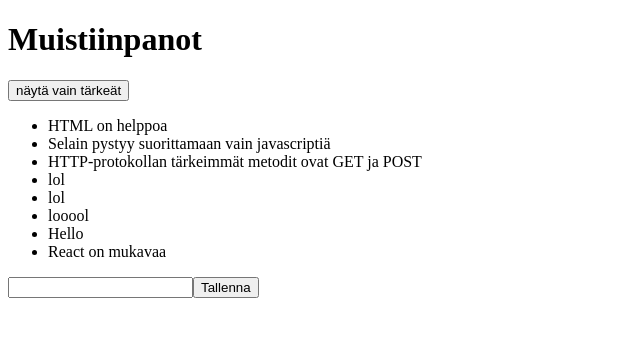
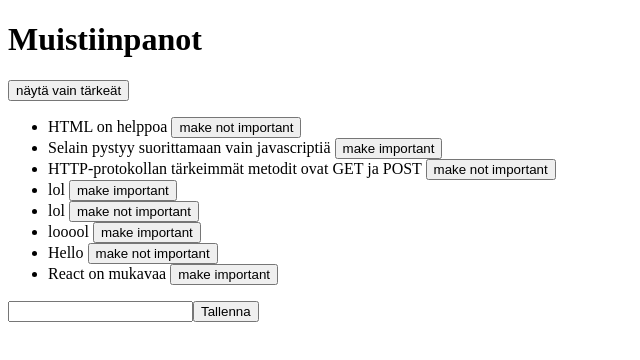
Before and after one commit to Vertipae/FullStackReact, a React (Create React App) app in the folder osa2/esimerkkisovellus2/: page / in a window 1280 px wide. Shown: the top 360 px of the page, without its empty margins (0-640 px from the left). Built offline with nearby package versions, Linux system fonts and the light colour scheme; data requests are answered from the project's data file.

Commit message:
Muistiinpanon tärkeyden muutos

```diff
--- a/osa2/esimerkkisovellus2/src/App.js
+++ b/osa2/esimerkkisovellus2/src/App.js
@@ -73,6 +73,28 @@ class App extends React.Component {
         // console.log('nappia painettu')
         // console.log(event.target)
     }
+    toggleImportanceOf = (id) => {
+        return () => {
+            // Ensimmäinen rivi määrittelee jokaiselle muistiinpanolle id-kenttään perustuvan yksilöivän url:in.
+            const url = `http://localhost:3001/notes/${id}`
+            // Taulukon metodilla find etsitään muutettava muistiinpano ja talletetaan muuttujaan note viite siihen.
+            const note = this.state.notes.find(n => n.id === id)
+            // Sen jälkeen luodaan uusi olio, jonka sisältö on sama kuin vanhan olion sisältö poislukien kenttä important.
+            const changedNote = { ...note, important: !note.important }
+            // Takaisinkutsufunktiossa asetetaan komponentin App tilaan kaikki vanhat muistiinpanot paitsi muuttuneen, josta tilaan asetetaan palvelimen palauttama versio
+            axios
+                .put(url, changedNote)
+                .then(response => {
+                    this.setState({
+                        // Jokainen uuden taulukon alkio luodaan ehdollisesti siten, että jos ehto note.id !== id on tosi, otetaan uuteen taulukkoon suoraan vanhan taulukon kyseinen alkio.
+                        //  Jos ehto on epätosi, eli kyseessä on muutettu muistiinpano, otetaan uuteen taulukkoon palvelimen palauttama olio.
+                        notes: this.state.notes.map(note => note.id !== id ? note : response.data)
+                    })
+                })
+            // console.log('importance of ' + id + ' need to be toggled')
+            // console.log(`importance of ${id} needs to be toggled`)
+        }
+    }
 
     toggleVisible = () => {
         this.setState({ showAll: !this.state.showAll })
@@ -97,8 +119,8 @@ class App extends React.Component {
                     </button>
                 </div>
                 <ul>
-                    {notesToShow.map(note => <Note key={note.id} note={note} />)}
-                    {/* {this.state.notes.map(note => <Note key={note.id} note={note} />)} */}
+                    {/* Jokaisen muistiinpanon tapahtumankäsittelijä on nyt yksilöllinen, sillä se sisältää muistiinpanon id:n. toggleImportanceOf ei itsessään ole tapahtumankäsittelijä  */}
+                    {notesToShow.map(note => <Note key={note.id} note={note} toggleImportance={this.toggleImportanceOf(note.id)} />)}
 
                 </ul>
                 <form onSubmit={this.addNote}>
--- a/osa2/esimerkkisovellus2/src/components/Note.js
+++ b/osa2/esimerkkisovellus2/src/components/Note.js
@@ -1,8 +1,10 @@
 import React from 'react'
 
-const Note = ({ note }) => {
+const Note = ({ note, toggleImportance }) => {
+    // Komponentissa on nappi, jolle on rekisteröity klikkaustapahtuman käsittelijäksi propsien avulla välitetty funktio toggleImportance.
+    const label = note.important ? 'make not important' : 'make important'
     return (
-        <li>{note.content}</li>
+        <li>{note.content} <button onClick={toggleImportance}>{label}</button></li>
     )
 }
 
```
